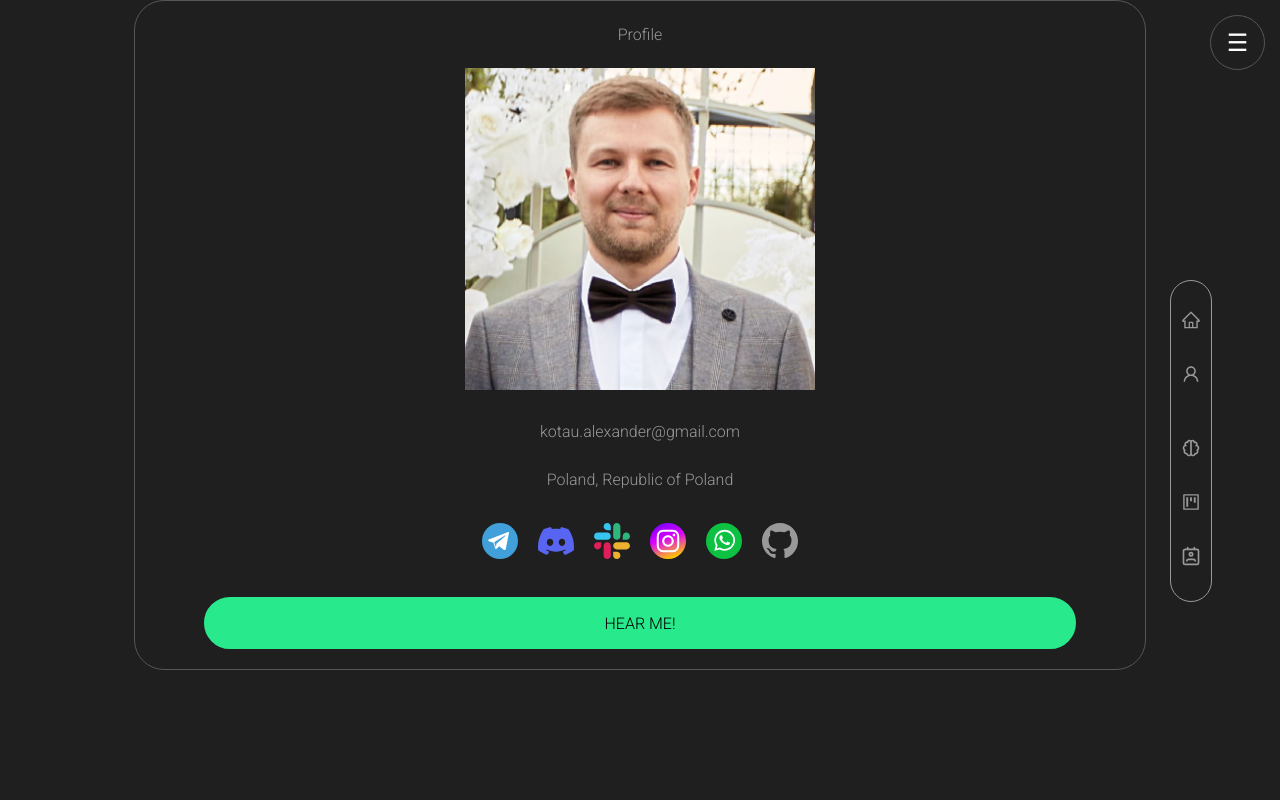
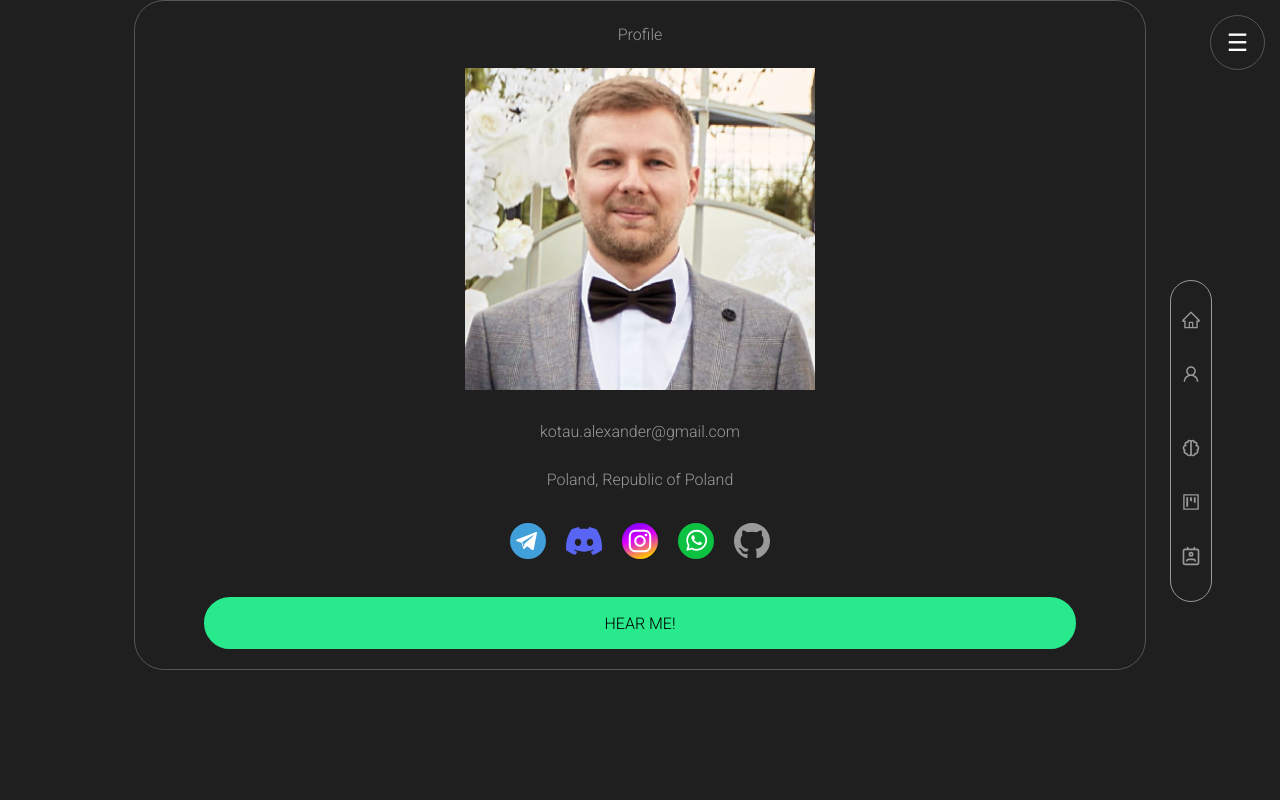
Before and after one commit to avkotau/portfolio, a React (Create React App) app: page / in a window 1280 px wide. Shown: the top 800 px of the page. Built offline with nearby package versions, Linux system fonts and the light colour scheme; some icons are missing.

Commit message:
feat: update links, delete slack

```diff
--- a/src/components/LeftSidebar/LeftSidebar.tsx
+++ b/src/components/LeftSidebar/LeftSidebar.tsx
@@ -5,7 +5,6 @@ import { ReactComponent as Tg } from "assets/images/socialMedia/tg.svg";
 import { ReactComponent as Instagram } from "assets/images/socialMedia/instagram.svg";
 import { ReactComponent as Whatsapp } from "assets/images/socialMedia/whatsapp.svg";
 import { ReactComponent as Discord } from "assets/images/socialMedia/discord.svg";
-import { ReactComponent as Slack } from "assets/images/socialMedia/slack.svg";
 import { ReactComponent as Github } from "assets/images/socialMedia/github.svg";
 import ava from "assets/images/ava.png";
 import { Tilt } from "react-tilt";
@@ -51,16 +50,7 @@ export const LeftSidebar = () => {
         </li>
         <li>
           <a
-            href="https://slack.com/your_workspace"
-            target="_blank"
-            rel="noopener noreferrer"
-          >
-            <Slack />
-          </a>
-        </li>
-        <li>
-          <a
-            href="https://www.instagram.com/your_username/"
+            href="https://www.instagram.com/i.kotau/"
             target="_blank"
             rel="noopener noreferrer"
           >
@@ -69,7 +59,7 @@ export const LeftSidebar = () => {
         </li>
         <li>
           <a
-            href="https://wa.me/yourphonenumber"
+            href="https://wa.me/48730060649"
             target="_blank"
             rel="noopener noreferrer"
           >
@@ -78,7 +68,7 @@ export const LeftSidebar = () => {
         </li>
         <li>
           <a
-            href="https://github.com/your_username"
+            href="https://github.com/avkotau"
             target="_blank"
             rel="noopener noreferrer"
           >
```
